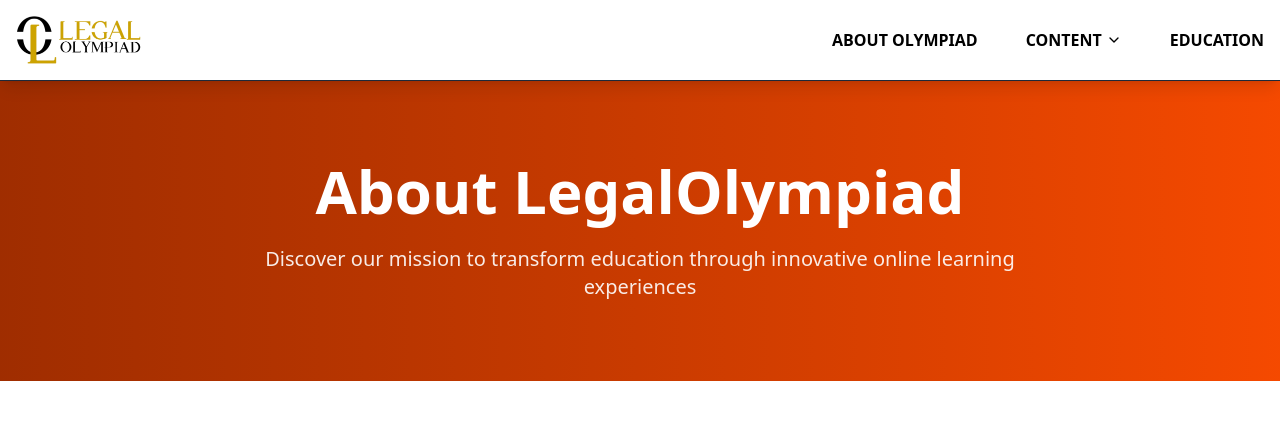
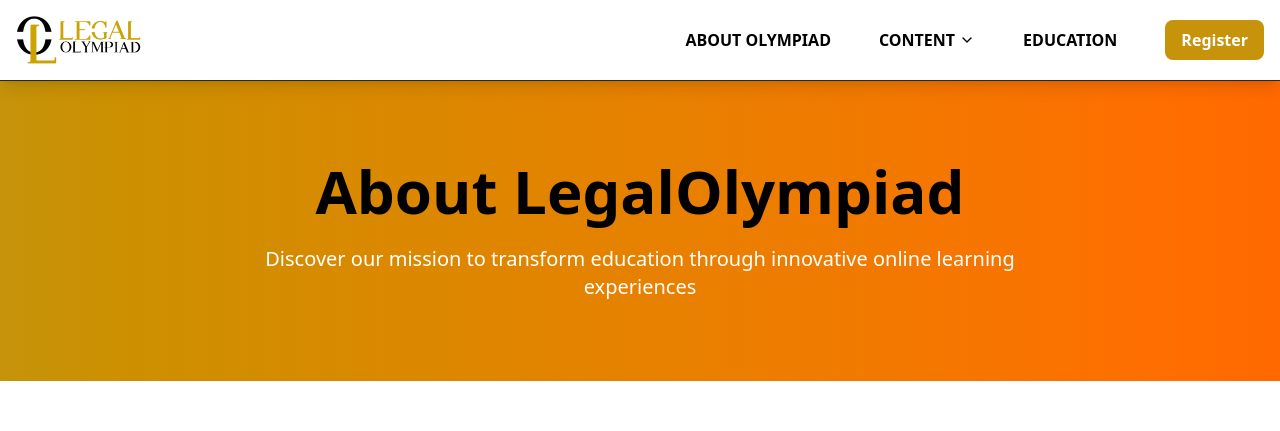
Before and after one commit to ajaysaraswat/LegalOlympiad-Website, a React (Vite) app in the folder frontend/: page /about in a window 1280 px wide. Shown: the top 431 px of the page. Built offline with nearby package versions, Linux system fonts and the light colour scheme.

Commit message:
header register button and curousel color chnage about color contact email

```diff
--- a/frontend/src/components/Header.jsx
+++ b/frontend/src/components/Header.jsx
@@ -27,7 +27,7 @@
     { name: "EDUCATION", href: "/courses" },
 
     //{ name: "UPCOMING EVENTS", href: "/events" },
-    //{ name: "SUBSCRIPTION", href: "/register" },
+    { name: "Register", href: "/register", isButton: true },
     // { name: "PAGES", href: "/pages" },
     // { name: "BLOG", href: "/blog" },
     //{ name: "CONTACT US", href: "/contact" },
@@ -185,6 +185,13 @@
                         </div>
                       </div>
                     </>
+                  ) : item.isButton ? (
+                    <Link
+                      to={item.href}
+                      className="bg-[#C6930A] hover:bg-[#C6930A]/90 text-white px-4 py-2 rounded-lg text-sm xl:text-base font-semibold transition-all duration-300 hover:scale-105 hover:shadow-lg"
+                    >
+                      {item.name}
+                    </Link>
                   ) : (
                     <Link
                       to={item.href}
@@ -254,6 +261,14 @@
                           </div>
                         )}
                       </div>
+                    ) : item.isButton ? (
+                      <Link
+                        to={item.href}
+                        className="bg-[#C6930A] hover:bg-[#C6930A]/90 text-white py-3 px-4 rounded-lg text-base font-semibold transition-all duration-300 hover:scale-105 hover:shadow-lg block text-center"
+                        onClick={() => setIsMenuOpen(false)}
+                      >
+                        {item.name}
+                      </Link>
                     ) : (
                       <Link
                         to={item.href}
--- a/frontend/src/components/HeroCarousel.jsx
+++ b/frontend/src/components/HeroCarousel.jsx
@@ -21,7 +21,7 @@
     tagline: "UNLOCK YOUR POTENTIAL",
     title: "TRANSFORM YOUR CAREER WITH EXPERT GUIDANCE",
     description:
-      "The Legal Olympiad isn’t just an exam it’s a journey to discover your purpose, sharpen your skills, and unlock the lawyer within you",
+      "The Legal Olympiad isn’t just an exam it’s a journey to discover your purpose.",
     image: {
       mobile: "/studentlaw.png",
       desktop: "/studentlaw.png",
@@ -106,7 +106,7 @@
         >
           <div className="container mx-auto px-4 h-full flex items-center">
             <div className="text-white max-w-xs sm:max-w-md md:max-w-lg lg:max-w-2xl slide-in-left">
-              <p className="text-[#ea4820] text-sm sm:text-base md:text-lg font-medium mb-2 sm:mb-4">
+              <p className="text-[#C6930A] text-sm sm:text-base md:text-lg font-medium mb-2 sm:mb-4">
                 {slide.tagline}
               </p>
               <h1 className="text-2xl sm:text-3xl md:text-4xl lg:text-5xl xl:text-6xl font-bold mb-3 sm:mb-4 md:mb-6 leading-tight">
@@ -118,7 +118,7 @@
               <div className="flex flex-row gap-3 sm:gap-4">
                 <Button
                   size="sm"
-                  className="bg-orange-800 hover:bg-orange-800/90 text-white text-xs sm:text-sm w-32 sm:w-auto px-4 sm:px-6"
+                  className="bg-[#C6930A] hover:bg-[#C6930A] text-white text-xs sm:text-sm w-32 sm:w-auto px-4 sm:px-6"
                   onClick={() => navigate("/courses")}
                 >
                   VIEW COURSE
@@ -126,7 +126,7 @@
                 <Button
                   size="sm"
                   variant="outline"
-                  className="border-white text-white hover:text-[#ea4820] hover:bg-white text-xs sm:text-sm w-32 sm:w-auto px-4 sm:px-6"
+                  className="border-white text-white hover:text-[#C6930A] hover:bg-white text-xs sm:text-sm w-32 sm:w-auto px-4 sm:px-6"
                   onClick={() => navigate("/register")}
                 >
                   GET STARTED
@@ -162,7 +162,7 @@
               setTimeout(() => setIsAutoPlay(true), 10000);
             }}
             className={`w-2 h-2 sm:w-3 sm:h-3 rounded-full transition-all duration-300 ${
-              index === currentSlide ? "bg-orange-800 scale-125" : "bg-white/50"
+              index === currentSlide ? "bg-[#C6930A] scale-125" : "bg-white/50"
             }`}
           />
         ))}
--- a/frontend/src/pages/About.jsx
+++ b/frontend/src/pages/About.jsx
@@ -10,13 +10,13 @@
       <Header />
 
       {/* Page Header */}
-      <section className="py-20 bg-gradient-to-r from-orange-800 to-orange-600 text-white">
+      <section className="py-20 bg-gradient-to-r from-[#C6930A] to-orange-500 text-white">
         <div className="container mx-auto px-4 text-center">
           <div className="slide-in-left">
-            <h1 className="text-4xl md:text-5xl lg:text-6xl font-bold mb-6">
+            <h1 className="text-4xl md:text-5xl lg:text-6xl font-bold mb-6 text-black">
               About LegalOlympiad
             </h1>
-            <p className="text-xl opacity-90 max-w-3xl mx-auto">
+            <p className="text-xl  max-w-3xl mx-auto ">
               Discover our mission to transform education through innovative
               online learning experiences
             </p>
--- a/frontend/src/pages/Contact.jsx
+++ b/frontend/src/pages/Contact.jsx
@@ -29,8 +29,8 @@
             icon={<Mail className="w-8 h-8" />}
             title="Email Us"
             description="Reach out directly to our support team"
-            actionText="connect@instrek.com"
-            actionHref="mailto:connect@instrek.com?subject=Inquiry from Instrek Website&body=Hello,%0D%0A%0D%0AI would like to learn more about your services.%0D%0A%0D%0ABest regards,"
+            actionText="Partner@legalolympiad.com"
+            actionHref="mailto:Partner@legalolympiad.com?subject=Inquiry from Instrek Website&body=Hello,%0D%0A%0D%0AI would like to learn more about your services.%0D%0A%0D%0ABest regards,"
           />
 
           <ContactCard
```
